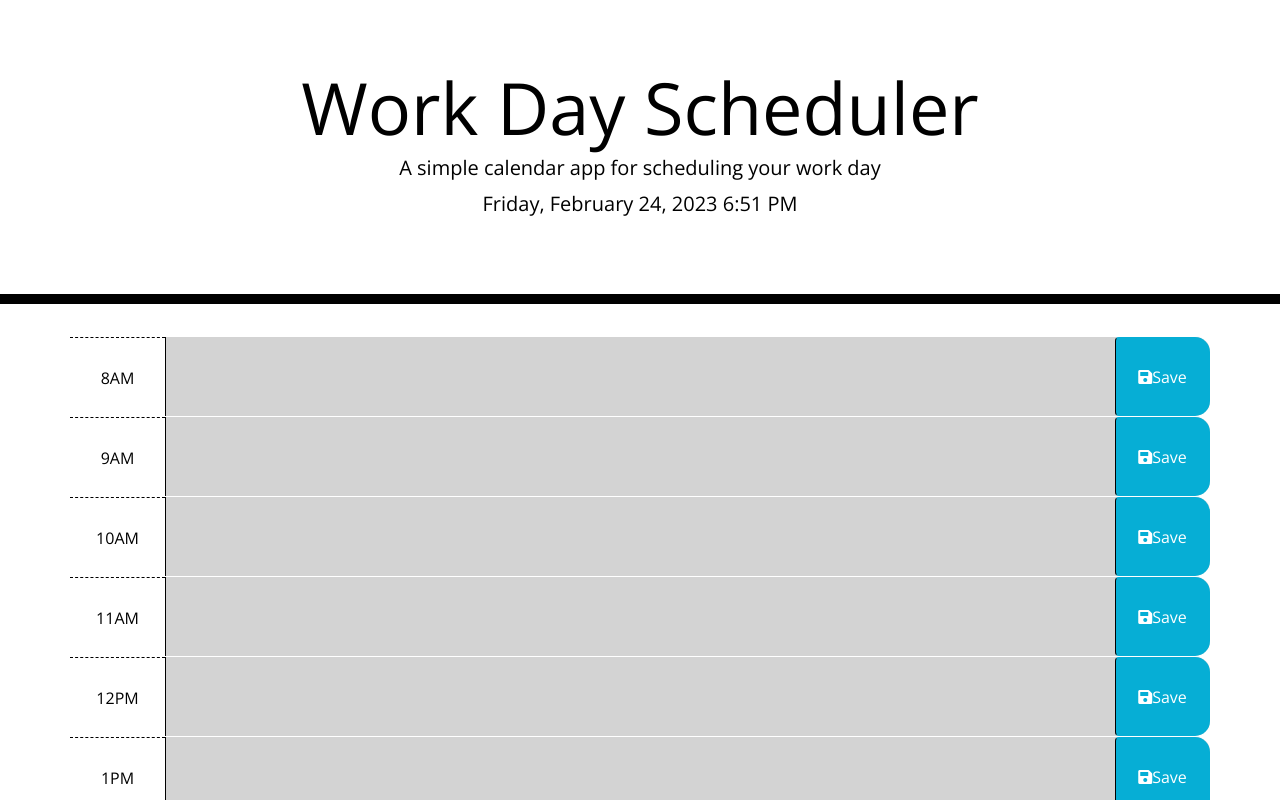
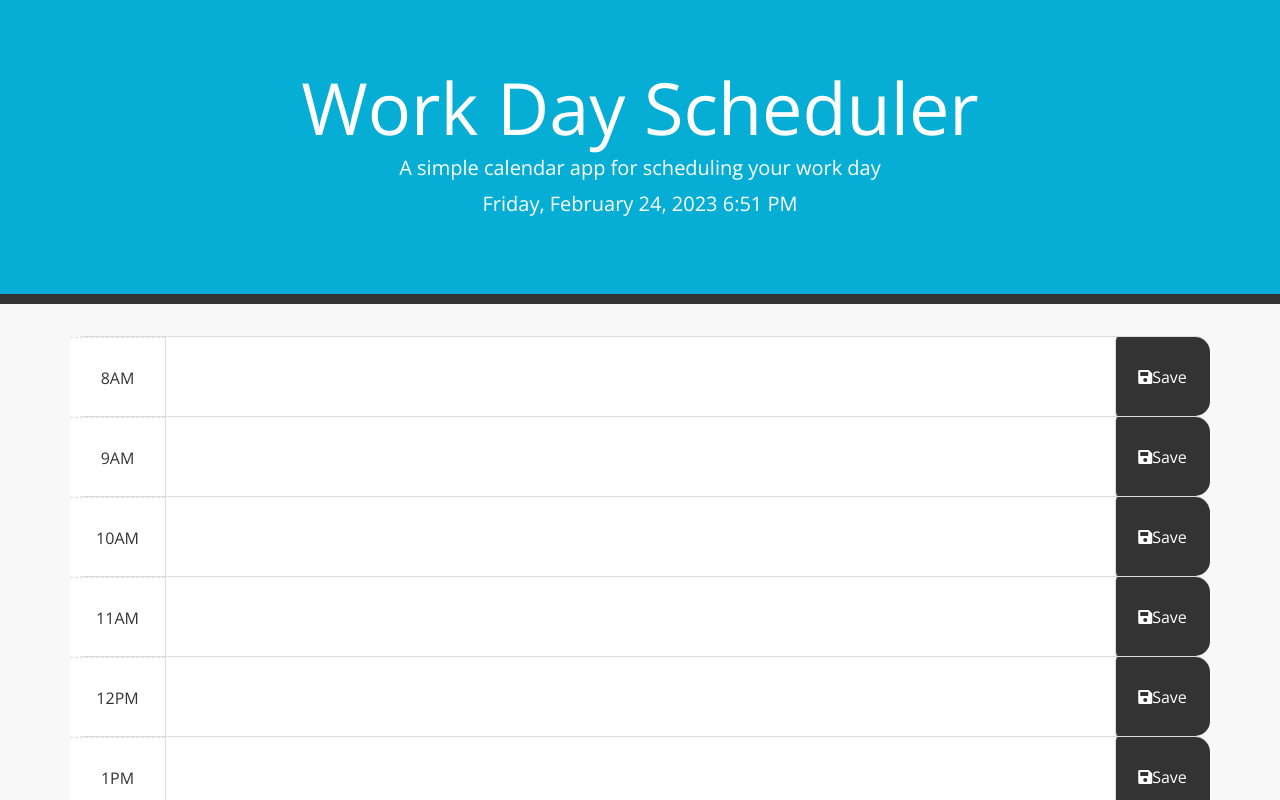
Before and after one commit to Discoveren/Work-day-scheduler, a plain HTML site: page index.html in a window 1280 px wide. Shown: the top 800 px of the page. Drawn offline with nearby package versions, Linux system fonts and the light colour scheme.

Commit message:
Updated CSS

```diff
--- a/assets/style.css
+++ b/assets/style.css
@@ -2,23 +2,25 @@ body {
   font-family: 'Open Sans', sans-serif;
   font-size: 16px;
   line-height: 1;
+  background-color: #f9f9f9;
+  color: #333;
 }
 
 textarea {
-  background: transparent;
+  background-color: #fff;
   border: none;
   resize: none;
-  color: #000000;
-  border-left: 1px solid black;
+  color: #333;
+  border-left: 1px solid #ddd;
   padding: 10px;
 }
 
 .jumbotron {
   text-align: center;
-  background-color: transparent;
-  color: black;
+  background-color: #06aed5;
+  color: #fff;
   border-radius: 0;
-  border-bottom: 10px solid black;
+  border-bottom: 10px solid #333;
 }
 
 .description {
@@ -33,39 +35,40 @@ textarea {
 .row {
   white-space: pre-wrap;
   height: 80px;
-  border-top: 1px solid white;
+  border-top: 1px solid #ddd;
 }
 
 .hour {
-  background-color: #ffffff;
-  color: #000000;
-  border-top: 1px dashed #000000;
+  background-color: #fff;
+  color: #333;
+  border-top: 1px dashed #ddd;
 }
 
 .past {
-  background-color: #d3d3d3;
-  color: white;
+  background-color: #f5f5f5;
+  color: #333;
 }
 
 .present {
-  background-color: #ff6961;
-  color: white;
+  background-color: #06aed5;
+  color: #fff;
 }
 
 .future {
-  background-color: #77dd77;
-  color: white;
+  background-color: #fff;
+  color: #333;
 }
 
 .saveBtn {
-  border-left: 1px solid black;
+  border-left: 1px solid #ddd;
   border-top-right-radius: 15px;
   border-bottom-right-radius: 15px;
-  background-color: #06aed5;
-  color: white;
+  background-color: #333;
+  color: #fff;
 }
 
 .saveBtn i:hover {
   font-size: 20px;
   transition: all 0.3s ease-in-out;
+  color: #06aed5;
 }
```
